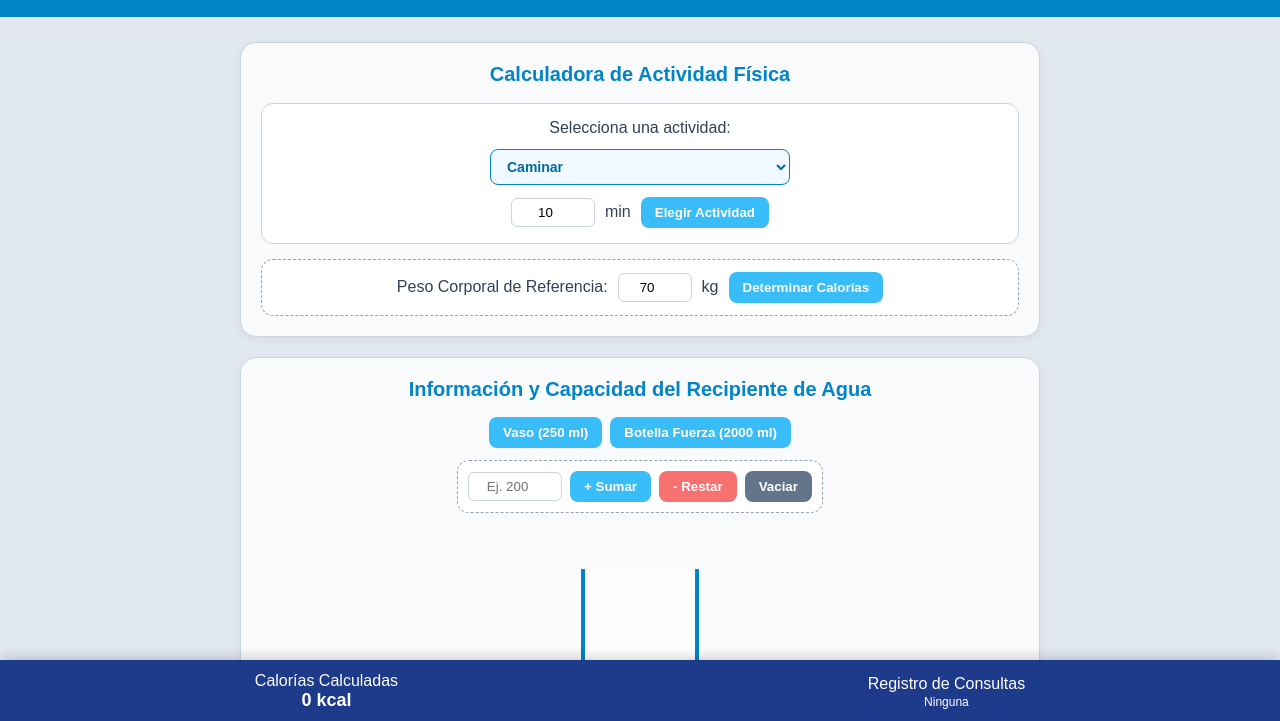
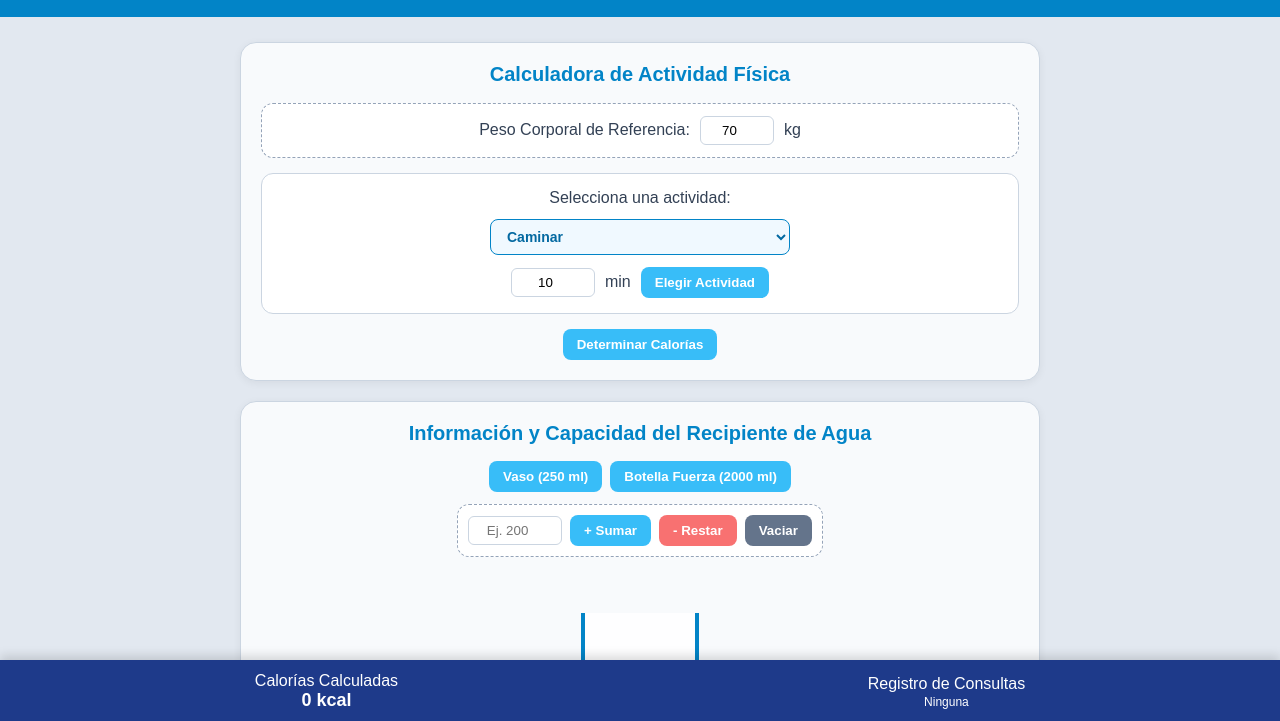
Before and after one commit to gabositogk/fitwater, a plain HTML site: page index.html in a window 1280 px wide. Shown: the part 77-798 px from the top of the page. Drawn offline with Linux system fonts and the light colour scheme.

Commit message:
Refactor peso-box and add determinar-box sections

```diff
--- a/index.html
+++ b/index.html
@@ -1,5 +1,4 @@
-
-  <!DOCTYPE html>
+<!DOCTYPE html>
 <html lang="es">
 <head>
   <meta charset="UTF-8">
@@ -80,6 +79,27 @@
       cursor: pointer;
     }
 
+    /* Peso Corporal (Arriba) */
+    .peso-box {
+      background-color: #ffffff;
+      padding: 12px 20px;
+      border-radius: 12px;
+      display: flex;
+      align-items: center;
+      justify-content: center;
+      gap: 10px;
+      border: 1px dashed #94a3b8;
+      margin-bottom: 15px;
+    }
+
+    .peso-box input {
+      padding: 6px;
+      width: 60px;
+      text-align: center;
+      border: 1px solid #cbd5e1;
+      border-radius: 6px;
+    }
+
     /* Selector de Actividades */
     .selector-actividad-box {
       background-color: #ffffff;
@@ -120,24 +140,11 @@
       text-align: center;
     }
 
-    /* Peso Corporal (Ahora ubicado justo abajo) */
-    .peso-box {
-      background-color: #ffffff;
-      padding: 12px 20px;
-      border-radius: 12px;
+    /* Botón Determinar Calorías abajo */
+    .determinar-box {
       display: flex;
-      align-items: center;
       justify-content: center;
-      gap: 10px;
-      border: 1px dashed #94a3b8;
-    }
-
-    .peso-box input {
-      padding: 6px;
-      width: 60px;
-      text-align: center;
-      border: 1px solid #cbd5e1;
-      border-radius: 6px;
+      margin-top: 10px;
     }
 
     /* Sección Agua */
@@ -264,7 +271,14 @@
     <div class="card">
       <h2>Calculadora de Actividad Física</h2>
 
-      <!-- Menú desplegable para elegir la actividad -->
+      <!-- Peso Corporal (Arriba) -->
+      <div class="peso-box">
+        <label for="peso">Peso Corporal de Referencia:</label>
+        <input type="number" id="peso" value="70">
+        <span>kg</span>
+      </div>
+
+      <!-- Selector de actividad -->
       <div class="selector-actividad-box">
         <label for="selectActividades">Selecciona una actividad:</label>
         <select id="selectActividades" class="desplegable-select" onchange="cambiarUnidadEtiqueta()">
@@ -278,11 +292,8 @@
         </div>
       </div>
 
-      <!-- Determinar Calorías y Peso Corporal (Ubicado justo abajo) -->
-      <div class="peso-box">
-        <label for="peso">Peso Corporal de Referencia:</label>
-        <input type="number" id="peso" value="70">
-        <span>kg</span>
+      <!-- Botón Determinar Calorías solo en la parte de abajo de la calculadora física -->
+      <div class="determinar-box">
         <button class="btn-blue" onclick="determinarCalorias()">Determinar Calorías</button>
       </div>
     </div>
@@ -389,7 +400,6 @@
       if (cantidad > 0) {
         const calCalculadas = Math.round(cantidad * act.calPorUnidad);
         totalCalorias += calCalculadas;
-        // Guarda la actividad con el tiempo/reps exacto seleccionado
         consultas.push(`${act.nombre} (${cantidad} ${act.unidad} = ${calCalculadas} kcal)`);
         actualizarResultados();
       }
```
